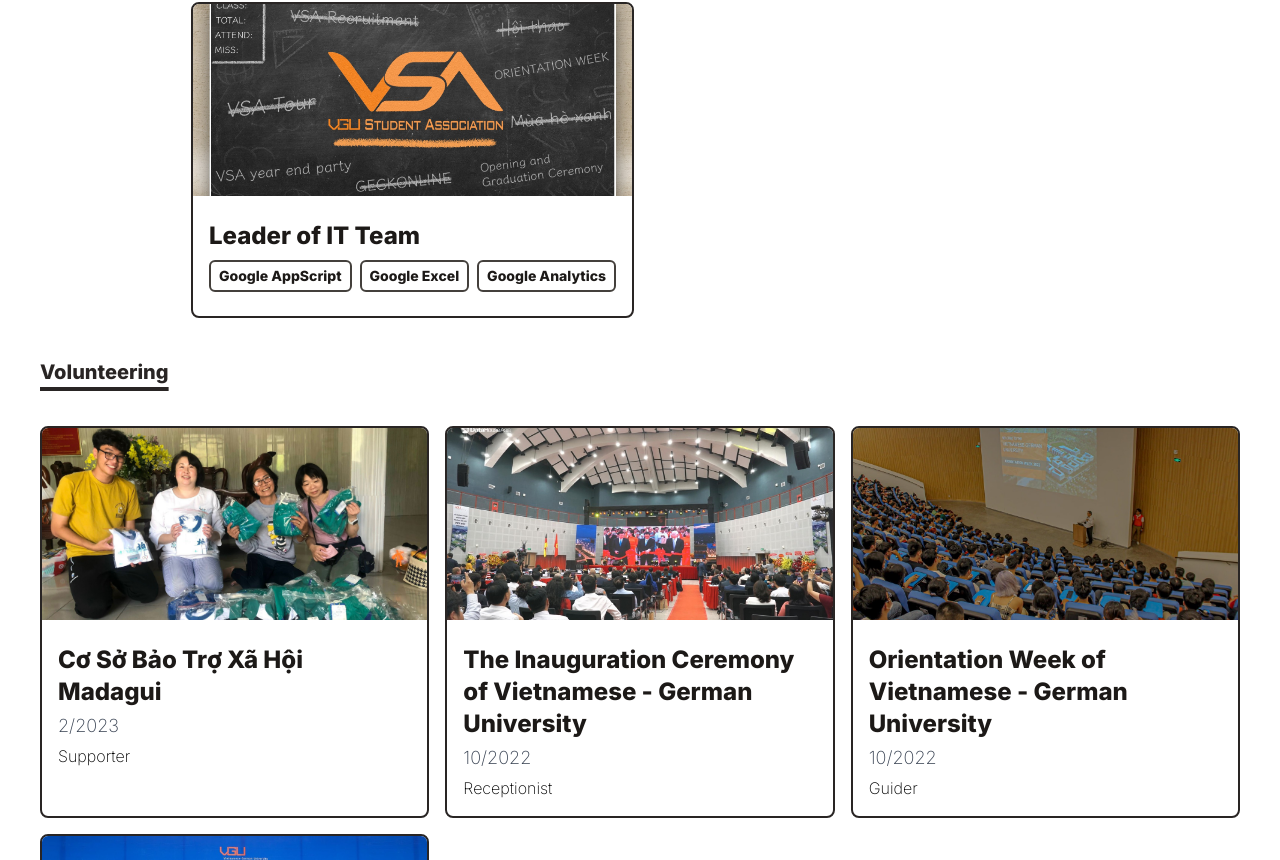
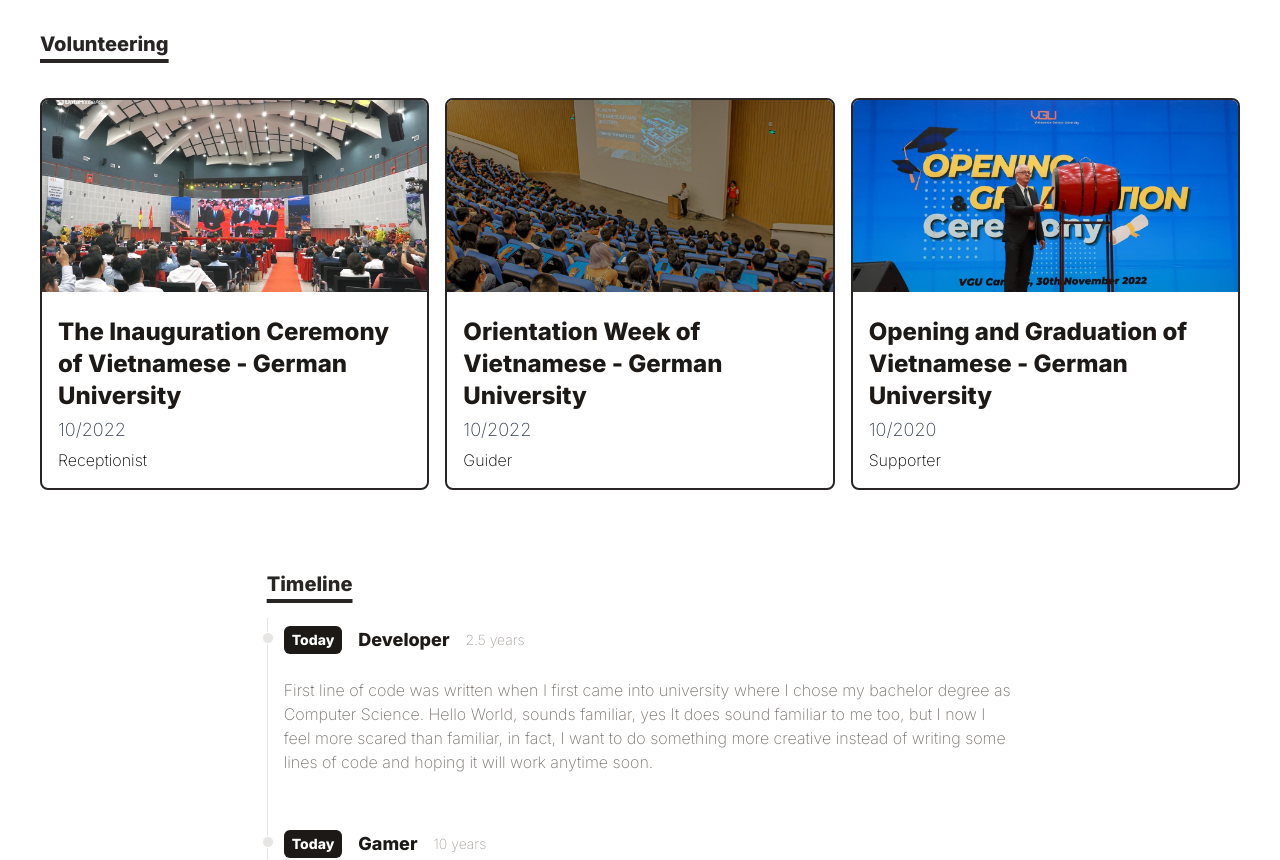
Before and after one commit to tqnam2002/MinimalPortfolio, a React (Vite) app in the folder minimal-portfolio/: page / in a window 1280 px wide. Shown: the part 640-1500 px from the top of the page. Built offline with nearby package versions, Linux system fonts and the light colour scheme.

Commit message:
minimize content

```diff
--- a/minimal-portfolio/src/data/portfolio.js
+++ b/minimal-portfolio/src/data/portfolio.js
@@ -11,10 +11,4 @@
     stack: ["React", "TailwindCSS", "Vite"],
     link: "https://github.com/tqnam2002/MinimalPortfolio",
   },
-  {
-    title: "Leader of IT Team",
-    imgUrl: "/assets/VSA.jpg",
-    stack: ["Google AppScript", "Google Excel", "Google Analytics"],
-    link: "/assets/VSA Certificate of Contribution - Thái Quang Nam.jpg",
-  },
 ];
--- a/minimal-portfolio/src/data/volunteer.js
+++ b/minimal-portfolio/src/data/volunteer.js
@@ -1,16 +1,6 @@
 //I WILL ONLY TAKE TITLE, TIME, POSITION
 
 export default [
-  {
-    time: "2/2023",
-    title: "Cơ Sở Bảo Trợ Xã Hội Madagui",
-    organizer: "Niigata Volunteer Center (NVC)",
-    position: "Supporter",
-    imgUrl: "/assets/Niigata.jpg",
-    link: "https://drive.google.com/drive/folders/144RuWTTXT6io3uPCEGSLnlFHye1lt4wO?usp=drive_link",
-    details:
-      "Love to work with kids, they always make me laugh one way or another. Their living condition is very unfortunate, they are homeless or orphan children. How cruel the world is when these children are left behind.",
-  },
   {
     time: "10/2022",
     title: "The Inauguration Ceremony of Vietnamese - German University",
```
